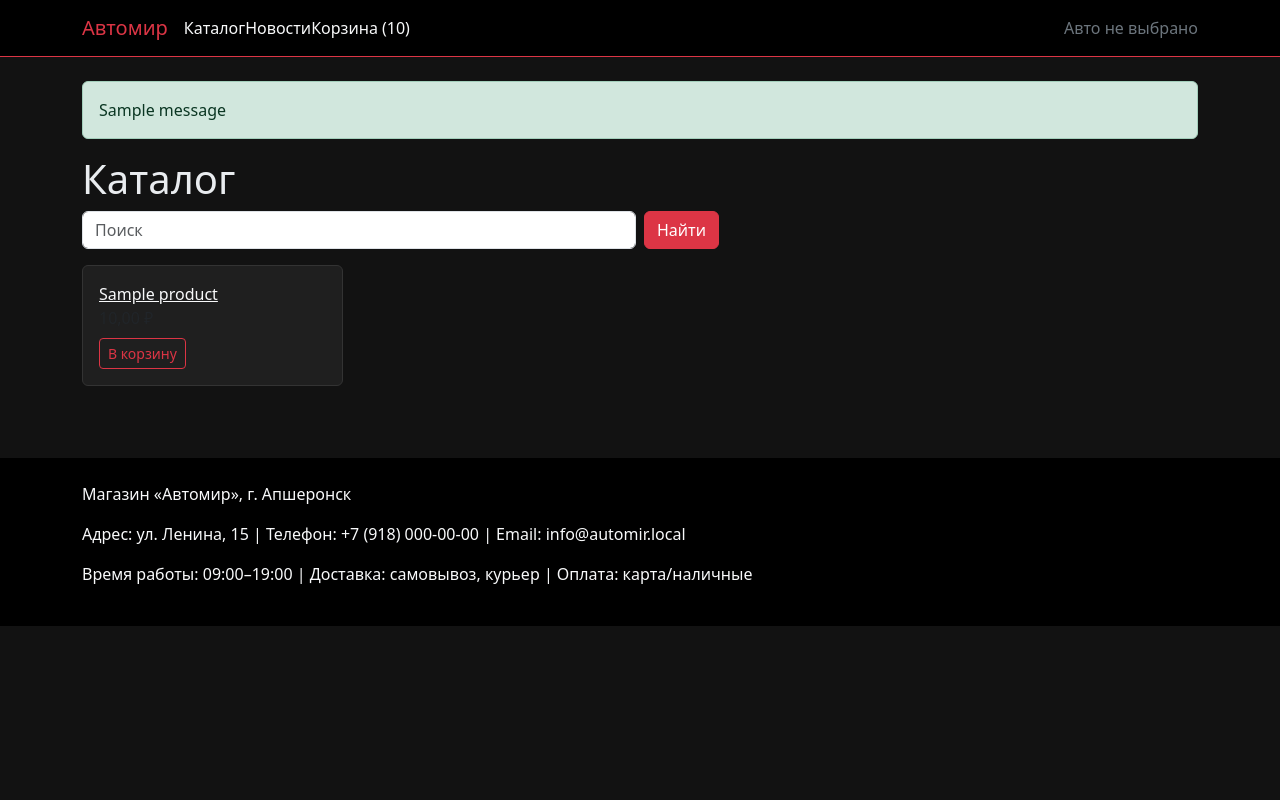
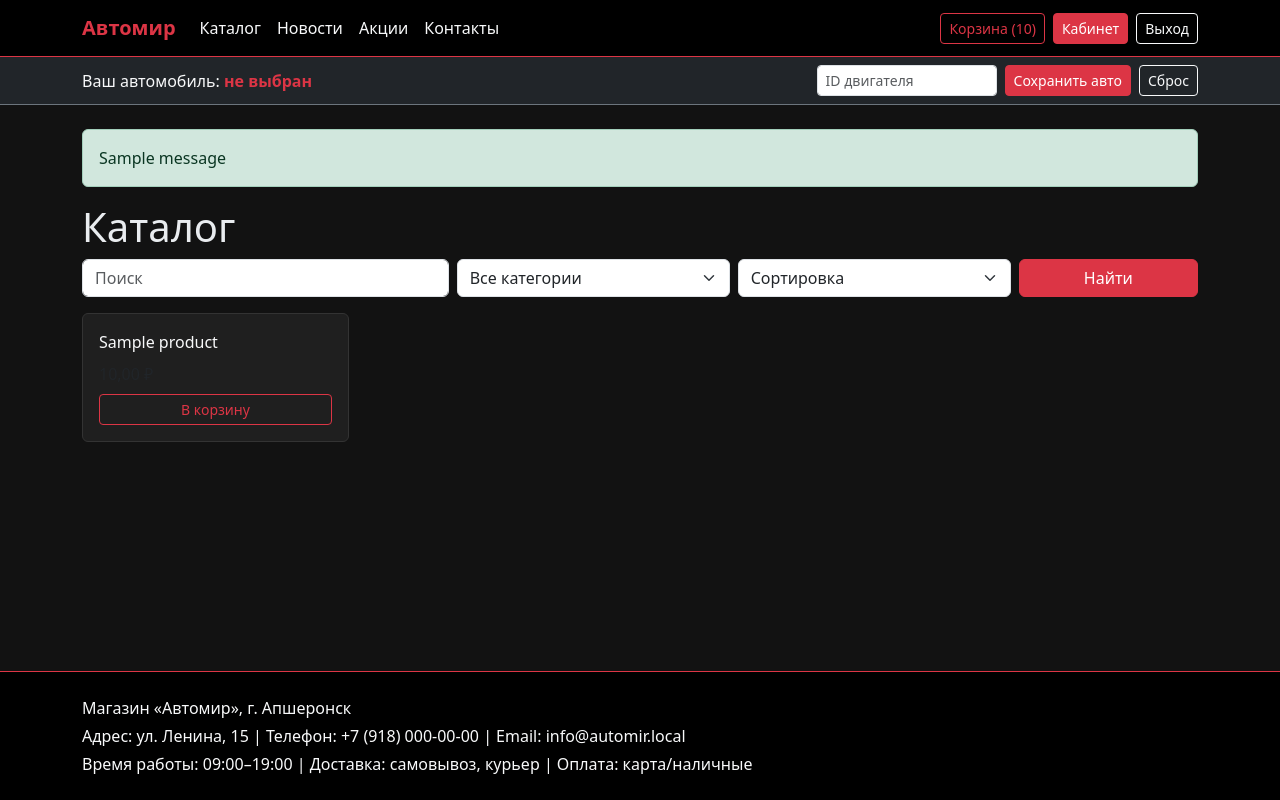
Before and after one commit to MuratAflatov911/auto_parts_store, a Django app: page /catalog/ in a window 1280 px wide. Run offline with Django 5.2, Linux system fonts and the light colour scheme; a user stored in the database is signed in; tables that the repository leaves empty hold one stand-in row (values such as "Sample post"); one stand-in notice (Sample message) is shown.

Commit message:
fix: repair broken navigation links and sticky footer layout

```diff
--- a/main/urls.py
+++ b/main/urls.py
@@ -1,4 +1,14 @@
+from django.http import HttpResponse
 from django.urls import path
 from . import views
+
 app_name='main'
-urlpatterns=[path('',views.home,name='home'),path('about/',views.about,name='about'),path('contacts/',views.contacts,name='contacts'),path('news/',views.news,name='news'),path('promotions/',views.promotions,name='promotions'),path('robots.txt',lambda r: __import__('django.http').http.HttpResponse('User-agent: *\nAllow: /\nSitemap: /sitemap.xml',content_type='text/plain'))]
+
+urlpatterns=[
+    path('',views.home,name='home'),
+    path('about/',views.about,name='about'),
+    path('contacts/',views.contacts,name='contacts'),
+    path('news/',views.news,name='news'),
+    path('promotions/',views.promotions,name='promotions'),
+    path('robots.txt', lambda request: HttpResponse('User-agent: *\nAllow: /\nSitemap: /sitemap.xml', content_type='text/plain')),
+]
--- a/templates/base.html
+++ b/templates/base.html
@@ -1,6 +1,24 @@
 {% load static %}
-<!doctype html><html lang='ru'><head><meta charset='utf-8'><meta name='viewport' content='width=device-width,initial-scale=1'><meta name='description' content='Интернет-магазин автозапчастей Автомир, Апшеронск'><title>{% block title %}Автомир{% endblock %}</title><link rel='icon' href='{% static "img/favicon.ico" %}'><link href='https://cdn.jsdelivr.net/npm/bootstrap@5.3.3/dist/css/bootstrap.min.css' rel='stylesheet'><link href='https://cdn.jsdelivr.net/npm/bootstrap-icons@1.11.3/font/bootstrap-icons.css' rel='stylesheet'><link rel='stylesheet' href='{% static "css/style.css" %}'></head><body>
-{% include 'includes/header.html' %}
-<main class='container py-4'>{% for m in messages %}<div class='alert alert-success'>{{m}}</div>{% endfor %}{% block content %}{% endblock %}</main>
-{% include 'includes/footer.html' %}
-<script src='https://cdn.jsdelivr.net/npm/bootstrap@5.3.3/dist/js/bootstrap.bundle.min.js'></script><script src='{% static "js/main.js" %}'></script></body></html>
+<!doctype html>
+<html lang="ru">
+<head>
+  <meta charset="utf-8">
+  <meta name="viewport" content="width=device-width,initial-scale=1">
+  <meta name="description" content="Интернет-магазин автозапчастей Автомир, Апшеронск">
+  <title>{% block title %}Автомир{% endblock %}</title>
+  <link rel="icon" href="{% static 'img/favicon.ico' %}">
+  <link href="https://cdn.jsdelivr.net/npm/bootstrap@5.3.3/dist/css/bootstrap.min.css" rel="stylesheet">
+  <link href="https://cdn.jsdelivr.net/npm/bootstrap-icons@1.11.3/font/bootstrap-icons.css" rel="stylesheet">
+  <link rel="stylesheet" href="{% static 'css/style.css' %}">
+</head>
+<body class="d-flex flex-column min-vh-100">
+  {% include 'includes/header.html' %}
+  <main class="container py-4 flex-grow-1">
+    {% for m in messages %}<div class="alert alert-success">{{ m }}</div>{% endfor %}
+    {% block content %}{% endblock %}
+  </main>
+  {% include 'includes/footer.html' %}
+  <script src="https://cdn.jsdelivr.net/npm/bootstrap@5.3.3/dist/js/bootstrap.bundle.min.js"></script>
+  <script src="{% static 'js/main.js' %}"></script>
+</body>
+</html>
--- a/templates/catalog/list.html
+++ b/templates/catalog/list.html
@@ -1 +1,32 @@
-{% extends 'base.html' %}{% block content %}<h1>Каталог</h1><form class='row g-2 mb-3'><div class='col'><input name='q' class='form-control' placeholder='Поиск'></div><div class='col'><button class='btn btn-danger'>Найти</button></div></form><div class='row'>{% for p in page_obj %}<div class='col-md-3'><div class='card product-card'><div class='card-body'><a href='{{p.get_absolute_url}}' class='text-light'>{{p.name}}</a><div>{{p.price}} ₽</div><a href='/cart/add/{{p.id}}/' class='btn btn-sm btn-outline-danger mt-2'>В корзину</a></div></div></div>{% endfor %}</div>{% endblock %}
+{% extends 'base.html' %}
+{% block content %}
+<h1>Каталог</h1>
+<form class='row g-2 mb-3' method="get">
+  <div class='col-md-4'><input name='q' value="{{ request.GET.q }}" class='form-control' placeholder='Поиск'></div>
+  <div class='col-md-3'>
+    <select name="category" class="form-select">
+      <option value="">Все категории</option>
+      {% for c in categories %}<option value="{{ c.slug }}" {% if request.GET.category == c.slug %}selected{% endif %}>{{ c.name }}</option>{% endfor %}
+    </select>
+  </div>
+  <div class='col-md-3'>
+    <select name="sort" class="form-select">
+      <option value="">Сортировка</option>
+      <option value="price">Цена ↑</option>
+      <option value="-price">Цена ↓</option>
+    </select>
+  </div>
+  <div class='col-md-2'><button class='btn btn-danger w-100'>Найти</button></div>
+</form>
+<div class='row g-3'>
+{% for p in page_obj %}
+<div class='col-md-3'>
+  <div class='card product-card h-100'><div class='card-body d-flex flex-column'>
+    <a href='{{ p.get_absolute_url }}' class='text-light text-decoration-none mb-2'>{{ p.name }}</a>
+    <div class='mt-auto'>{{ p.price }} ₽</div>
+    <a href='{% url "cart:add" p.id %}' class='btn btn-sm btn-outline-danger mt-2'>В корзину</a>
+  </div></div>
+</div>
+{% empty %}<p>Товары не найдены.</p>{% endfor %}
+</div>
+{% endblock %}
--- a/templates/includes/footer.html
+++ b/templates/includes/footer.html
@@ -1 +1,7 @@
-<footer class='bg-black text-light py-4 mt-5'><div class='container'><p>Магазин «Автомир», г. Апшеронск</p><p>Адрес: ул. Ленина, 15 | Телефон: +7 (918) 000-00-00 | Email: info@automir.local</p><p>Время работы: 09:00–19:00 | Доставка: самовывоз, курьер | Оплата: карта/наличные</p></div></footer>
+<footer class='bg-black text-light py-4 mt-auto border-top border-danger'>
+  <div class='container'>
+    <p class="mb-1">Магазин «Автомир», г. Апшеронск</p>
+    <p class="mb-1">Адрес: ул. Ленина, 15 | Телефон: +7 (918) 000-00-00 | Email: info@automir.local</p>
+    <p class="mb-0">Время работы: 09:00–19:00 | Доставка: самовывоз, курьер | Оплата: карта/наличные</p>
+  </div>
+</footer>
--- a/templates/includes/header.html
+++ b/templates/includes/header.html
@@ -1 +1,34 @@
-<nav class='navbar navbar-expand-lg navbar-dark bg-black border-bottom border-danger'><div class='container'><a class='navbar-brand text-danger' href='/'>Автомир</a><a href='/catalog/' class='nav-link text-light'>Каталог</a><a href='/main/news/' class='nav-link text-light'>Новости</a><a href='/cart/' class='nav-link text-light'>Корзина ({{cart_item_count}})</a><span class='text-secondary ms-auto'>{{selected_vehicle|default:'Авто не выбрано'}}</span></div></nav>
+<nav class='navbar navbar-expand-lg navbar-dark bg-black border-bottom border-danger'>
+  <div class='container'>
+    <a class='navbar-brand text-danger fw-bold' href='{% url "main:home" %}'>Автомир</a>
+    <button class="navbar-toggler" type="button" data-bs-toggle="collapse" data-bs-target="#mainNav"><span class="navbar-toggler-icon"></span></button>
+    <div class="collapse navbar-collapse" id="mainNav">
+      <ul class='navbar-nav me-auto'>
+        <li class='nav-item'><a class='nav-link text-light' href='{% url "catalog:catalog_list" %}'>Каталог</a></li>
+        <li class='nav-item'><a class='nav-link text-light' href='{% url "main:news" %}'>Новости</a></li>
+        <li class='nav-item'><a class='nav-link text-light' href='{% url "main:promotions" %}'>Акции</a></li>
+        <li class='nav-item'><a class='nav-link text-light' href='{% url "main:contacts" %}'>Контакты</a></li>
+      </ul>
+      <div class="d-flex gap-2 align-items-center">
+        <a href='{% url "cart:detail" %}' class='btn btn-outline-danger btn-sm'>Корзина ({{ cart_item_count }})</a>
+        {% if user.is_authenticated %}
+          <a href='{% url "accounts:profile" %}' class='btn btn-danger btn-sm'>Кабинет</a>
+          <a href='{% url "accounts:logout" %}' class='btn btn-outline-light btn-sm'>Выход</a>
+        {% else %}
+          <a href='{% url "accounts:login" %}' class='btn btn-danger btn-sm'>Вход</a>
+        {% endif %}
+      </div>
+    </div>
+  </div>
+</nav>
+<div class="bg-dark border-bottom border-secondary py-2">
+  <div class="container d-flex flex-wrap gap-2 justify-content-between align-items-center">
+    <span class='text-light'>Ваш автомобиль: <strong class='text-danger'>{{ selected_vehicle|default:"не выбран" }}</strong></span>
+    <form method="post" action="{% url 'catalog:vehicle_select' %}" class="d-flex gap-2 flex-wrap">
+      {% csrf_token %}
+      <input name="engine" type="number" min="1" class="form-control form-control-sm" style="max-width:180px" placeholder="ID двигателя">
+      <button class="btn btn-sm btn-danger" type="submit">Сохранить авто</button>
+      <a href="{% url 'catalog:vehicle_clear' %}" class="btn btn-sm btn-outline-light">Сброс</a>
+    </form>
+  </div>
+</div>
```
Also changed, not shown: catalog/forms.py (+15 -1 lines), templates/main/home.html (+19 -1 lines).
